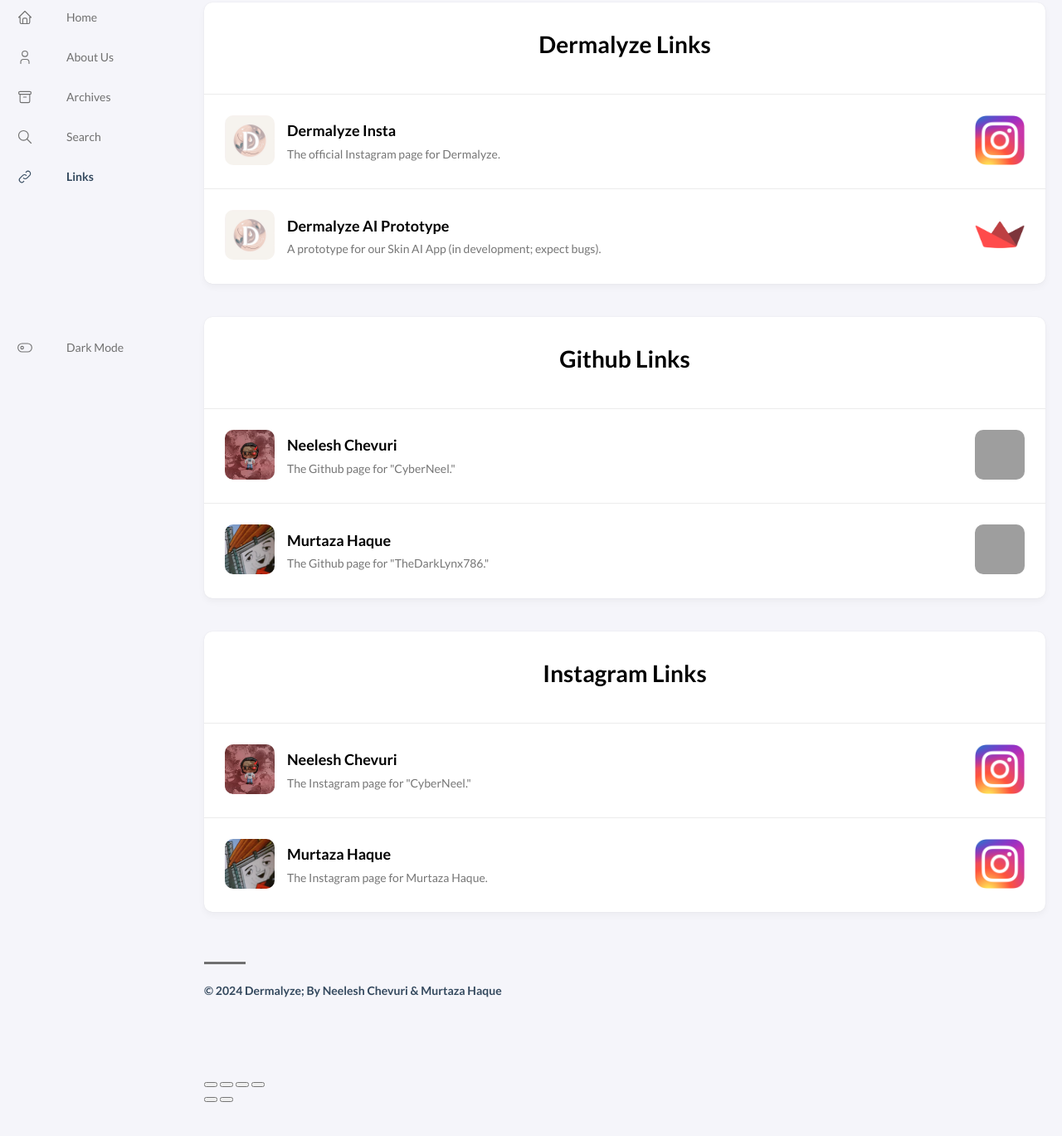
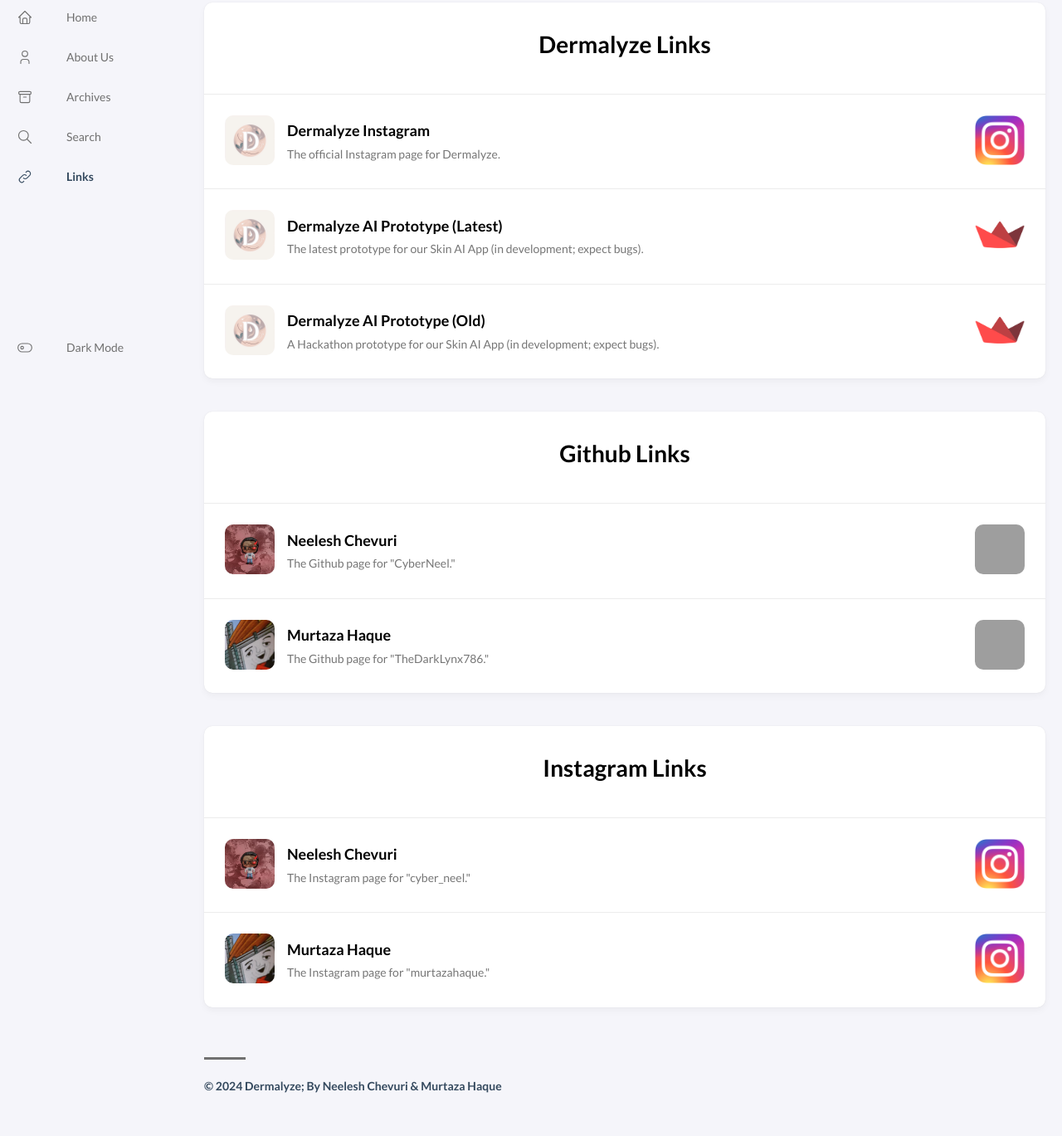
Before and after one commit to dermalyzeai/dermalyzeai.github.io, a plain HTML site: page links/index.html in a window 1280 px wide. Shown: the part 321-1690 px from the top of the page at 83% size. Before the commit the page ends 1650 px from the top, so only its background shows below. Drawn offline with Linux system fonts and the light colour scheme; some packages are replaced by stand-ins of ours; grey boxes are pictures that could not be loaded; a script that the page names is missing.

Commit message:
Update Site
2/5/2024

```diff
--- a/links/index.html
+++ b/links/index.html
@@ -364,7 +364,7 @@ links:
                     </div>
 
                 <div class="article-details">
-                    <h2 class="article-title  ">Dermalyze Insta</h2>
+                    <h2 class="article-title  ">Dermalyze Instagram</h2>
                     <footer class="article-time">
 
                             The official Instagram page for Dermalyze.
@@ -381,6 +381,30 @@ links:
         </article>
 
         <article>
+            <a  href="https://skin.dermalyze.tech"  target="_blank" rel="noopener">
+
+                    <div class="article-image">
+                        <img src="dermalyze.png" loading="lazy">
+                    </div>
+
+                <div class="article-details">
+                    <h2 class="article-title  ">Dermalyze AI Prototype (Latest)</h2>
+                    <footer class="article-time">
+
+                            The latest prototype for our Skin AI App (in development; expect bugs).
+
+                    </footer>
+                </div>
+
+
+                    <div class="article-image">
+                        <img src="streamlitlogo.png" loading="lazy">
+                    </div>
+
+            </a>
+        </article>
+
+        <article>
             <a  href="https://skin2.dermalyze.tech"  target="_blank" rel="noopener">
 
                     <div class="article-image">
@@ -388,10 +412,10 @@ links:
                     </div>
 
                 <div class="article-details">
-                    <h2 class="article-title  ">Dermalyze AI Prototype</h2>
+                    <h2 class="article-title  ">Dermalyze AI Prototype (Old)</h2>
                     <footer class="article-time">
 
-                            A prototype for our Skin AI App (in development; expect bugs).
+                            A Hackathon prototype for our Skin AI App (in development; expect bugs).
 
                     </footer>
                 </div>
@@ -501,7 +525,7 @@ links:
                     <h2 class="article-title  ">Neelesh Chevuri</h2>
                     <footer class="article-time">
 
-                            The Instagram page for &#34;CyberNeel.&#34;
+                            The Instagram page for &#34;cyber_neel.&#34;
 
                     </footer>
                 </div>
@@ -525,7 +549,7 @@ links:
                     <h2 class="article-title  ">Murtaza Haque</h2>
                     <footer class="article-time">
 
-                            The Instagram page for Murtaza Haque.
+                            The Instagram page for &#34;murtazahaque.&#34;
 
                     </footer>
                 </div>
```
